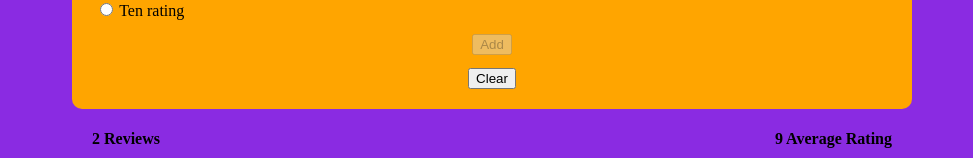
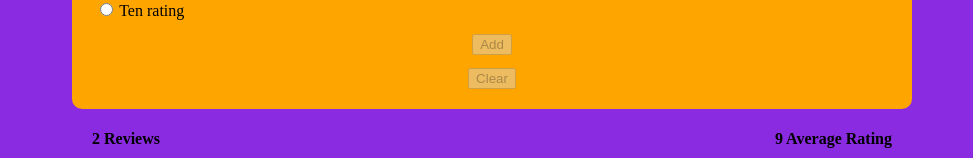
Before and after one commit to ayush89able/svelte-poc, a Svelte app in the folder myapp/: page / in a window 1280 px wide. Shown: the part 342-500 px from the top of the page, without its empty margins (148-1121 px from the left). Built offline with nearby package versions, Linux system fonts and the light colour scheme.

Commit message:
fix: add clear button disabled logic

```diff
--- a/myapp/src/components/FeedbackForm.svelte
+++ b/myapp/src/components/FeedbackForm.svelte
@@ -86,7 +86,7 @@
     </div>
         <div class='buttonDiv'>
         <button disabled={ text === '' || rating === 0}>{buttonLabel}</button>
-        <button on:click={clearForm}>Clear</button>
+        <button disabled={ text === '' || rating === 0} on:click={clearForm}>Clear</button>
     </div>
 </form>
 
```
